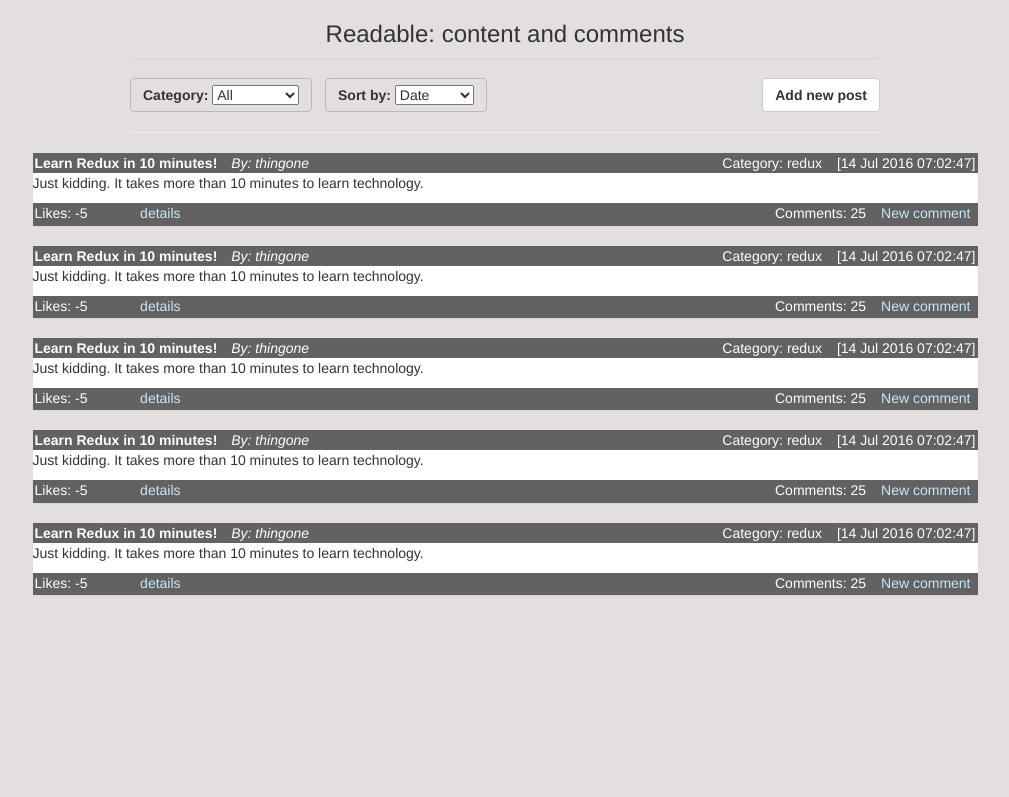
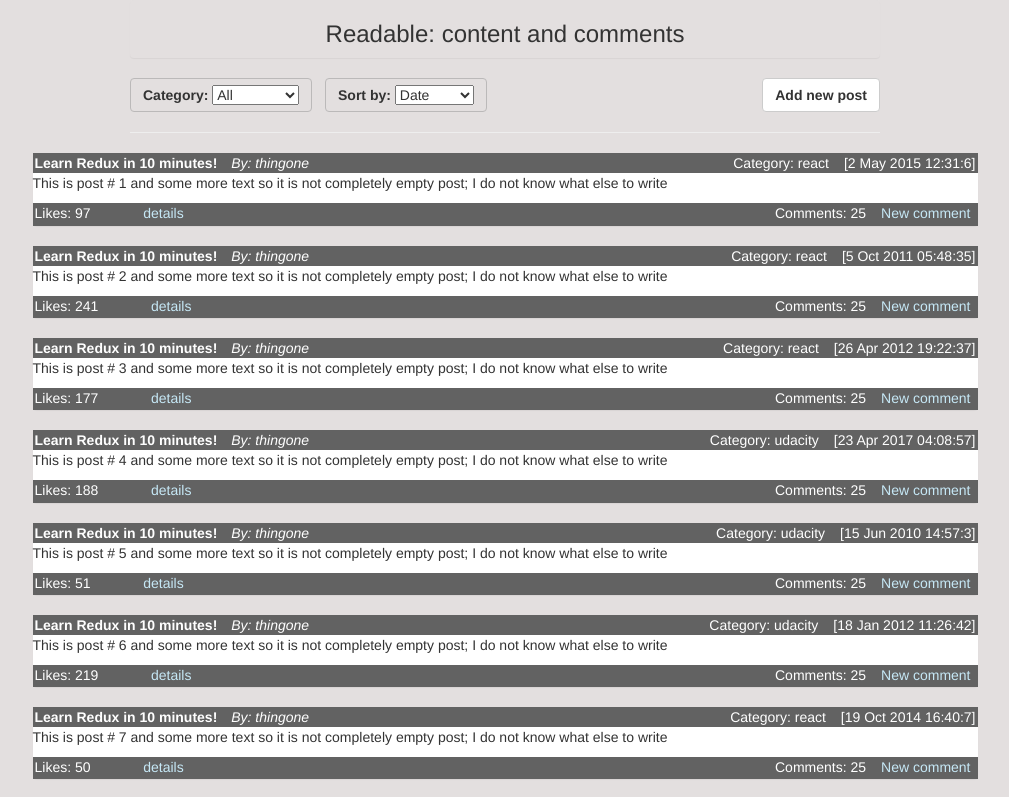
Before and after one commit to developer2020github/readable, a React (Create React App) app: page / in a window 1280 px wide. Shown: the top 797 px of the page, without its empty margins (135-1144 px from the left). Built offline with nearby package versions, Linux system fonts and the light colour scheme; a web font is replaced by a local one.

Commit message:
feat: connect to store via react-redux connect; make main view display posts from the store instead of hard-coded test array.

```diff
--- a/src/actions/actions.js
+++ b/src/actions/actions.js
@@ -113,10 +113,23 @@ function add (author, body, voteScore=DEFAULT_VOTE_SCORE){
     }
 }
 
-export function addPost(author, body, category, title){
-    let post = add(author, body)
+export function addPost(author, body, category, title, timestamp=null, voteScore=null){
+
+    let post = add(author, body);
+    let payload =  Object.assign({},  post, {title, category})
+
+    if (timestamp){
+        //need this mainly for debugging purposes: if timestamp is passed - use it instead of assigning current time
+       payload.timestamp=timestamp;
+    }
+
+    if (voteScore){
+        //need this mainly for debugging purposes: if voteScore is passed - use it instead of assigning default
+       payload.voteScore=voteScore;
+    }
+
     return {type: ADD_NEW_POST,
-            payload: Object.assign({},  post, {title, category})
+            payload
     }
 }
 
--- a/src/components/App.js
+++ b/src/components/App.js
@@ -1,6 +1,6 @@
 import React, { Component } from 'react';
 import { Route, Switch} from 'react-router-dom'
-
+import { connect } from 'react-redux';
 
 import { serverApiTestMain } from '../utils/ServerApiTest';
 import MainView from './MainView';
@@ -12,6 +12,7 @@ import DefaultPage from './DefaultPage';
 
 class App extends Component {
   render() {
+    //console.log(this.props);
     //serverApiTestMain();
     return (
         <Switch>
@@ -28,3 +29,4 @@ class App extends Component {
 }
 
 export default App;
+//export default connect()(App)
--- a/src/components/MainView.js
+++ b/src/components/MainView.js
@@ -7,10 +7,24 @@ import { serverApiTestMain } from '../utils/ServerApiTest';
 import ApplicationHeader from './ApplicationHeader';
 import PostViewSmall from './PostViewSmall';
 import {getArrayOfExampleObjects} from '../utils/ServerApiTest'
+import { connect } from 'react-redux';
+
+function listOfObjectsToArray(listOfObjects){
+	//this function converts a list of objects into an array
+	  return Object.keys(listOfObjects).map((key)=>{
+		return listOfObjects[key];
+	  })
+	}
+
+//function addNumberOfComments(posts, comments )
 
 class MainView extends Component {
 	render() {
-		let posts = getArrayOfExampleObjects();
+
+		//let posts = listOfObjectsToArray(this.props.posts);
+		let posts = this.props.posts;
+        let comments = this.props.comments;
+
 		return (
 			<div className="container">
 				<ApplicationHeader />
@@ -59,4 +73,15 @@ class MainView extends Component {
 	}
 }
 
-export default MainView;
+
+const mapStateToProps = (state, props) => {
+
+	return {
+	categories: state.categories,
+	posts: listOfObjectsToArray(state.posts),
+	comments: listOfObjectsToArray(state.comments)
+  }};
+//ref https://classroom.udacity.com/nanodegrees/nd019/parts/7b1b9b53-cd0c-49c9-ae6d-7d03d020d672/modules/c278315d-f6bd-4108-a4a6-139991a50314/lessons/c7a8f8a7-3922-473d-abc0-52870f9fac67/concepts/ee2b83a1-6f39-4392-be7f-acaaa0719f64export {MainView};
+
+export default connect(mapStateToProps)(MainView);
+//export {MainView}
--- a/src/index.js
+++ b/src/index.js
@@ -14,9 +14,16 @@ import { Provider } from 'react-redux'
 
 const store = createStore(reducer, window.__REDUX_DEVTOOLS_EXTENSION__ && window.__REDUX_DEVTOOLS_EXTENSION__())
 populateStore(store);
+
 ReactDOM.render(
-<BrowserRouter><App /></BrowserRouter>
-,
- document.getElementById('root'))
+    <Provider store={store}>
+    <BrowserRouter>
+
+            <App />
+
+    </BrowserRouter>
+    </Provider>
+    ,
+    document.getElementById('root'))
 
 registerServiceWorker();
--- a/src/tests/populateStore.js
+++ b/src/tests/populateStore.js
@@ -6,14 +6,18 @@ function addCategories(store){
 }
 
 function addPostsAndComments(store){
-   let postsAndComments = getCommentstAndPosts(25, 3, 6);
+   let postsAndComments = getCommentstAndPosts(25, 1, 9);
+
 
    for (let postId in postsAndComments.posts){
-        store.dispatch(actions.addPost(postsAndComments.posts[postId]));
+        let post = postsAndComments.posts[postId];
+        store.dispatch(actions.addPost(post.author, post.body, post.category, post.title, post.timestamp, post.voteScore));
    }
 
    for (let commentId in postsAndComments.comments){
-       store.dispatch(actions.addComment(postsAndComments.comments[commentId]))
+       let comment = postsAndComments.comments[commentId];
+
+       store.dispatch(actions.addComment(comment.parentId, comment.body, comment.author, comment.timestamp, comment.voteScore));
    }
 }
 
```
